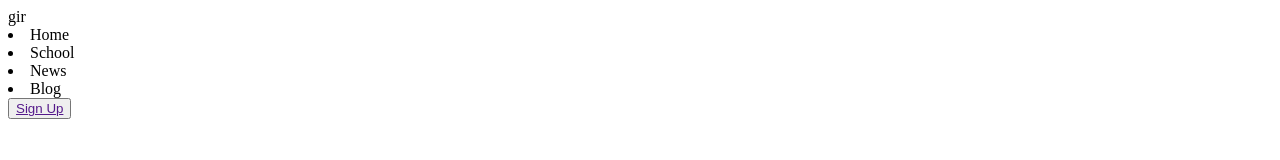
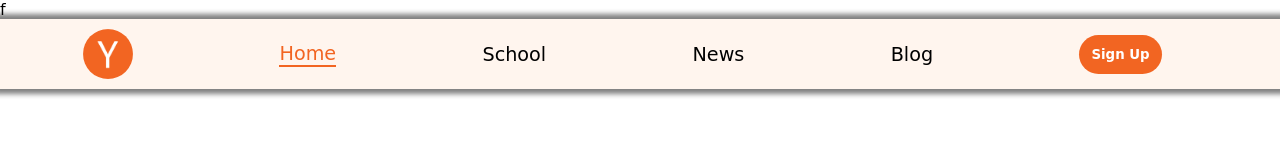
Before and after one commit to hassy-tenny/SQI-COLLEGE, a plain HTML site: page index.html in a window 1280 px wide. Drawn offline with Linux system fonts and the light colour scheme.

Commit message:
new file

```diff
--- a/index.html
+++ b/index.html
@@ -1,21 +1,27 @@
 <!DOCTYPE html>
 <html lang="en">
-<head>gir
-    <meta charset="UTF-8">
+<head>
+    <meta charset="UTF-8">f
     <meta name="viewport" content="width=device-width, initial-scale=1.0">
-    <title>Document</title>
+    <title>Y Combinator</title>
+    <link rel="stylesheet" href="style.css">
+    <link rel="stylesheet" href="https://cdnjs.cloudflare.com/ajax/libs/font-awesome/6.7.2/css/all.min.css" integrity="sha512-Evv84Mr4kqVGRNSgIGL/F/aIDqQb7xQ2vcrdIwxfjThSH8CSR7PBEakCr51Ck+w+/U6swU2Im1vVX0SVk9ABhg==" crossorigin="anonymous" referrerpolicy="no-referrer" />
 </head>
 <body>
     <header>
+
         <nav>
-            <a href=""></a>
+            <img class="logo" src="./images/download.png" alt="">
 
-            <li>Home</li>
-            <li>School</li>
-            <li>News</li>
-            <li>Blog</li>
+            <li class="active">Home</li>
+            <li class="act">School</li>
+            <li class="act">News</li>
+            <li class="act">Blog</li>
 
-            <button><a href="">Sign Up</a></button>
+            <div>
+                <button><a href="">Sign Up</a></button>
+            <i class="fa-solid fa-bars"></i>
+            </div>
         </nav>
     </header>
 </body>
--- a/style.css
+++ b/style.css
@@ -1,5 +1,83 @@
-*{
+* {
     margin: 0;
     padding: 0;
     box-sizing: border-box;
+    text-decoration: none;
+    list-style: none;
+    font-family: cursive;
 }
+
+li {
+    font-size: 1.2rem;
+
+}
+
+nav {
+    display: flex;
+    justify-content: space-around;
+    background-color: seashell;
+    box-shadow: 0px 0px 5px 5px gray;
+    align-items: center;
+    padding: 10px;
+}
+
+.logo {
+    width: 50px;
+    border-radius: 50%;
+}
+
+button {
+    padding: 12px 12px;
+    background-color: #F26522;
+    border-radius: 50px;
+    border: none;
+}
+
+button a {
+    color: white;
+    font-size: 1.2 rem;
+    font-weight: 600;
+
+}
+
+button:hover{
+    background-color: #EE5D19;
+}
+
+.active{
+    color: #F26522;
+    border-bottom: 2px solid #F26522;
+}
+
+.act:hover{
+    color: #F26522;
+    border-bottom: 2px solid #F26522;
+
+}
+
+.fa-bars{
+    display: flex;
+    padding: 4px 8px;
+    background-color: gray;
+    border-radius: 5px;
+    visibility: hidden;
+}
+
+@media (max-width:768px){
+    nav li{
+        display: none;
+    }
+    button{
+        display: none;
+    }
+    .fa-bars{
+        visibility: visible;
+    }
+    nav {
+        justify-content: space-between;
+    }
+    .logo{
+        width:30px;
+    }
+
+}
```
Also changed, not shown: images/download.png (added).
